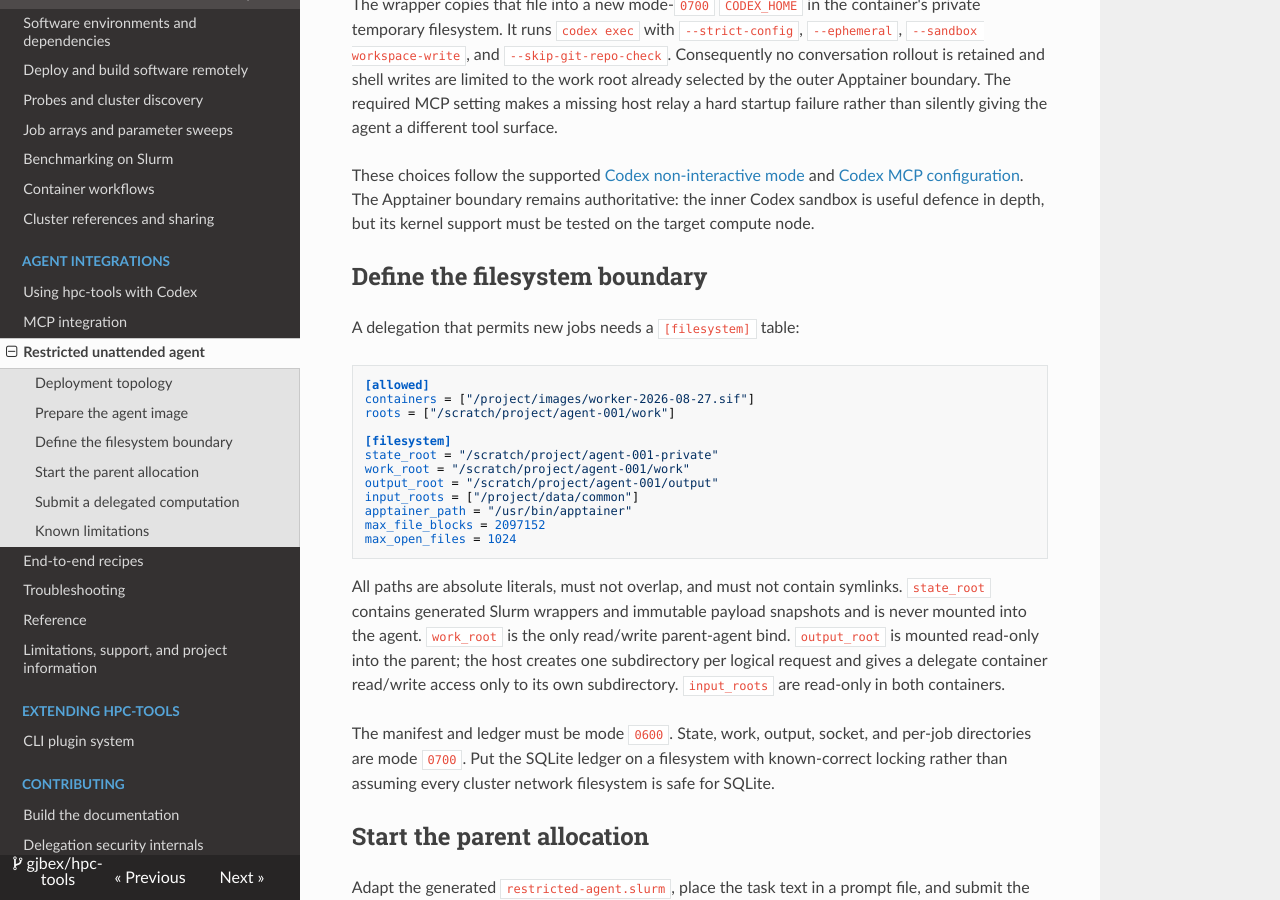
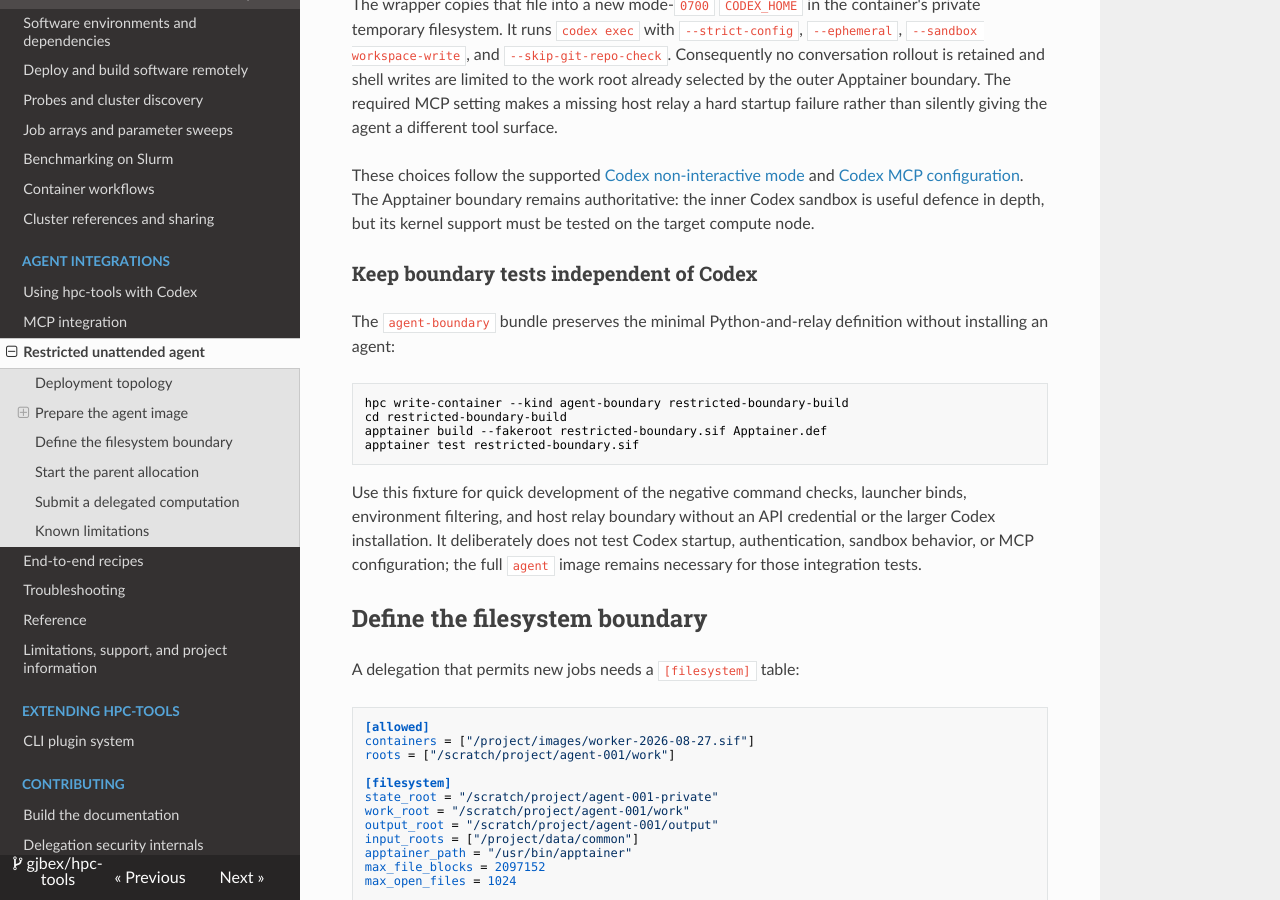
Before and after one commit to gjbex/hpc-tools, an MkDocs documentation site: the page built from docs/restricted-agent.md, in a window 1280 px wide and 900 px high, scrolled down 1514 px. Built offline with MkDocs 1.6.1, drawn with Linux system fonts in a browser that asks for light colours; nearby versions of some CDN libraries.

Commit message:
Restore boundary test image definition and creation

````diff
--- a/docs/restricted-agent.md
+++ b/docs/restricted-agent.md
@@ -87,6 +87,24 @@ mode](https://learn.chatgpt.com/docs/non-interactive-mode) and [Codex MCP
 configuration](https://learn.chatgpt.com/docs/extend/mcp). The Apptainer
 boundary remains authoritative: the inner Codex sandbox is useful defence in
 depth, but its kernel support must be tested on the target compute node.
+
+### Keep boundary tests independent of Codex
+
+The `agent-boundary` bundle preserves the minimal Python-and-relay definition
+without installing an agent:
+
+```console
+hpc write-container --kind agent-boundary restricted-boundary-build
+cd restricted-boundary-build
+apptainer build --fakeroot restricted-boundary.sif Apptainer.def
+apptainer test restricted-boundary.sif
+```
+
+Use this fixture for quick development of the negative command checks,
+launcher binds, environment filtering, and host relay boundary without an API
+credential or the larger Codex installation. It deliberately does not test
+Codex startup, authentication, sandbox behavior, or MCP configuration; the
+full `agent` image remains necessary for those integration tests.
 
 ## Define the filesystem boundary
 
````
Also changed, not shown: README.md (+3 -0 lines), docs/containers.md (+2 -0 lines), 5 other files.
